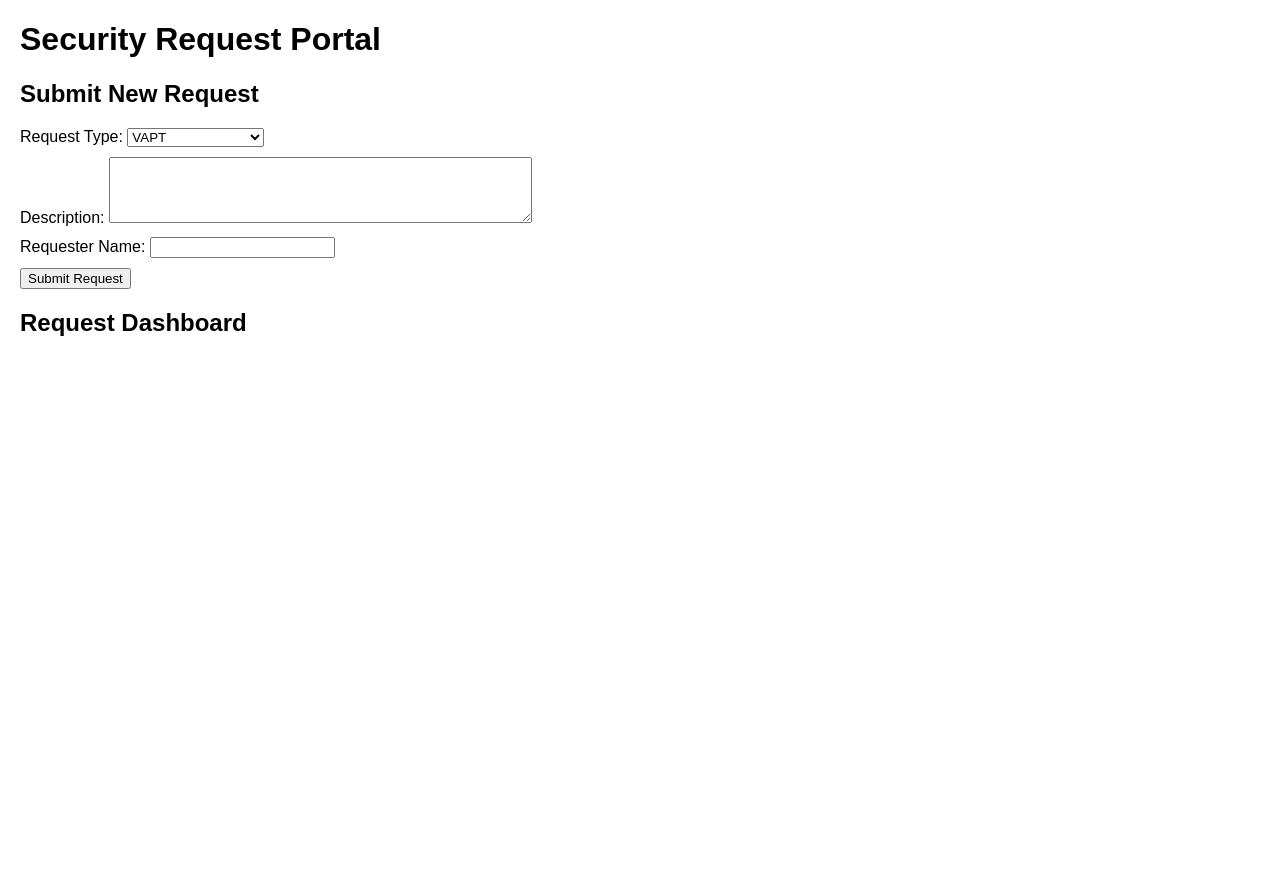
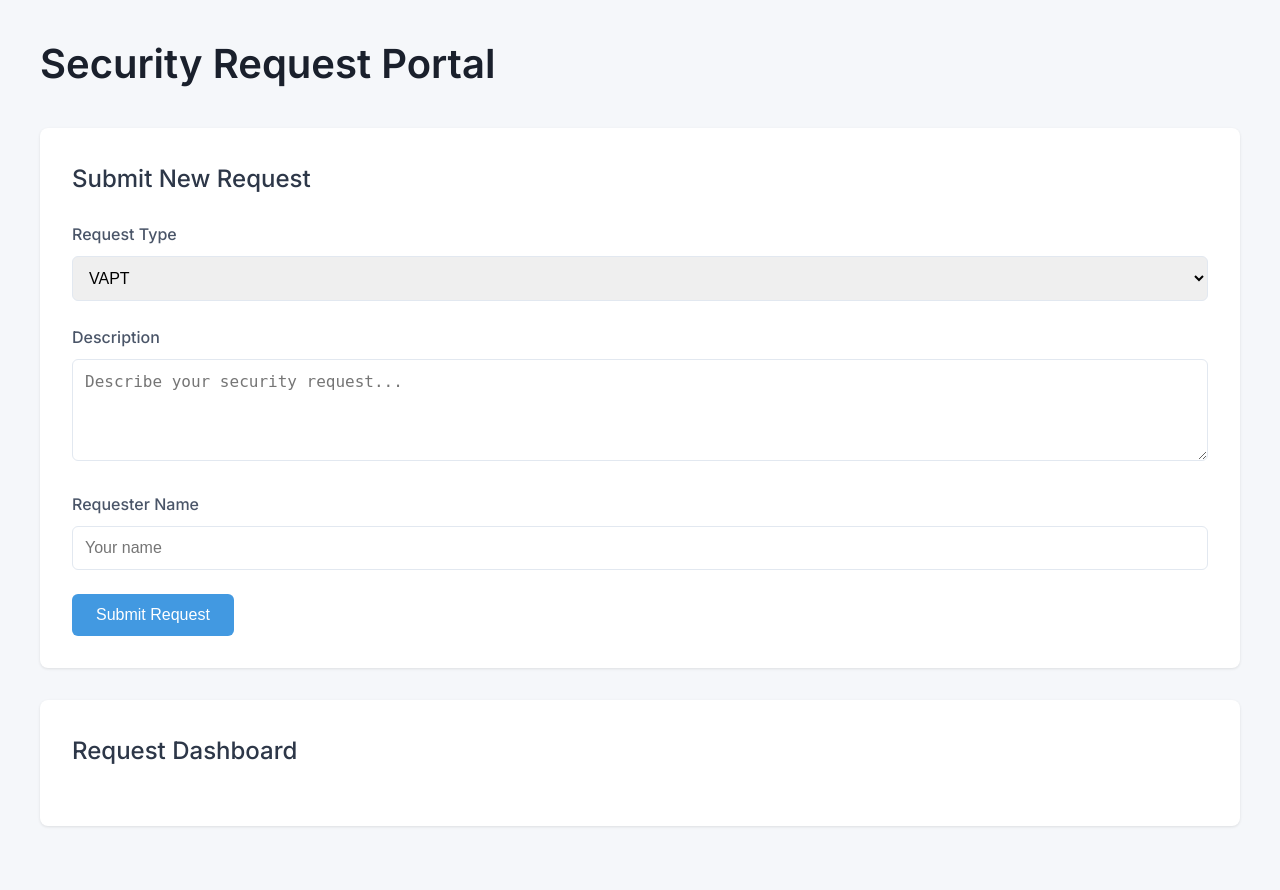
Before and after one commit to manirzp/helloworld, a Flask app: page / in a window 1280 px wide. Before the commit the page ends 336 px from the top, so only its background shows below. Run offline with Flask 3, Linux system fonts and the light colour scheme; data that the repository does not hold is empty.

Commit message:
Assistant checkpoint: Update UI with modern design and improved user experience
Assistant generated file changes:
- templates/index.html: Modernize UI with better styling and layout

---

User prompt:

UI looks very simple, make it more like modern app

Replit-Commit-Author: Assistant
Replit-Commit-Session-Id: 7d330310-36cd-4e83-a936-bd2b84ea22cd

```diff
--- a/templates/index.html
+++ b/templates/index.html
@@ -3,23 +3,118 @@
 <html>
 <head>
     <title>Security Request Portal</title>
+    <link href="https://fonts.googleapis.com/css2?family=Inter:wght@400;500;600&display=swap" rel="stylesheet">
     <style>
-        body { font-family: Arial, sans-serif; margin: 20px; }
-        .form-group { margin: 10px 0; }
-        .request-list { margin-top: 20px; }
-        .request-item { border: 1px solid #ddd; padding: 10px; margin: 10px 0; }
-        .status-pending { color: orange; }
-        .status-in-progress { color: blue; }
-        .status-completed { color: green; }
+        * { box-sizing: border-box; margin: 0; padding: 0; }
+        body {
+            font-family: 'Inter', sans-serif;
+            background: #f5f7fa;
+            color: #2d3748;
+            line-height: 1.6;
+            padding: 2rem;
+        }
+        .container {
+            max-width: 1200px;
+            margin: 0 auto;
+        }
+        h1 {
+            font-size: 2.5rem;
+            color: #1a202c;
+            margin-bottom: 2rem;
+            font-weight: 600;
+        }
+        h2 {
+            font-size: 1.5rem;
+            color: #2d3748;
+            margin-bottom: 1.5rem;
+            font-weight: 500;
+        }
+        .card {
+            background: white;
+            border-radius: 8px;
+            box-shadow: 0 1px 3px rgba(0,0,0,0.1);
+            padding: 2rem;
+            margin-bottom: 2rem;
+        }
+        .form-group {
+            margin-bottom: 1.5rem;
+        }
+        label {
+            display: block;
+            margin-bottom: 0.5rem;
+            font-weight: 500;
+            color: #4a5568;
+        }
+        select, input, textarea {
+            width: 100%;
+            padding: 0.75rem;
+            border: 1px solid #e2e8f0;
+            border-radius: 6px;
+            font-size: 1rem;
+            transition: border-color 0.2s;
+        }
+        select:focus, input:focus, textarea:focus {
+            outline: none;
+            border-color: #4299e1;
+            box-shadow: 0 0 0 3px rgba(66,153,225,0.1);
+        }
+        button {
+            background: #4299e1;
+            color: white;
+            border: none;
+            padding: 0.75rem 1.5rem;
+            border-radius: 6px;
+            font-size: 1rem;
+            cursor: pointer;
+            transition: background 0.2s;
+        }
+        button:hover {
+            background: #3182ce;
+        }
+        .request-item {
+            background: white;
+            border-radius: 8px;
+            padding: 1.5rem;
+            margin-bottom: 1rem;
+            box-shadow: 0 1px 3px rgba(0,0,0,0.1);
+            transition: transform 0.2s;
+        }
+        .request-item:hover {
+            transform: translateY(-2px);
+        }
+        .request-header {
+            display: flex;
+            justify-content: space-between;
+            align-items: center;
+            margin-bottom: 1rem;
+        }
+        .status-pending { color: #ed8936; }
+        .status-in-progress { color: #4299e1; }
+        .status-completed { color: #48bb78; }
+        select.status-select {
+            width: auto;
+            padding: 0.5rem;
+            margin-top: 0.5rem;
+        }
+        .badge {
+            padding: 0.25rem 0.75rem;
+            border-radius: 9999px;
+            font-size: 0.875rem;
+            font-weight: 500;
+        }
+        .badge-pending { background: #feebc8; color: #c05621; }
+        .badge-in-progress { background: #bee3f8; color: #2b6cb0; }
+        .badge-completed { background: #c6f6d5; color: #2f855a; }
     </style>
 </head>
 <body>
+    <div class="container">
         <h1>Security Request Portal</h1>
 
-    <div class="request-form">
+        <div class="card">
             <h2>Submit New Request</h2>
             <div class="form-group">
-            <label>Request Type:</label>
+                <label>Request Type</label>
                 <select id="requestType">
                     <option value="VAPT">VAPT</option>
                     <option value="Design Review">Design Review</option>
@@ -27,19 +122,20 @@
                 </select>
             </div>
             <div class="form-group">
-            <label>Description:</label>
-            <textarea id="description" rows="4" cols="50"></textarea>
+                <label>Description</label>
+                <textarea id="description" rows="4" placeholder="Describe your security request..."></textarea>
             </div>
             <div class="form-group">
-            <label>Requester Name:</label>
-            <input type="text" id="requester" />
+                <label>Requester Name</label>
+                <input type="text" id="requester" placeholder="Your name"/>
             </div>
             <button onclick="submitRequest()">Submit Request</button>
         </div>
 
-    <div class="request-list">
+        <div class="card">
             <h2>Request Dashboard</h2>
             <div id="requests"></div>
+        </div>
     </div>
 
     <script>
@@ -63,6 +159,10 @@
             });
         }
 
+        function getStatusBadgeClass(status) {
+            return `badge badge-${status.toLowerCase().replace(' ', '-')}`;
+        }
+
         function updateStatus(id, status) {
             fetch(`/api/requests/${id}`, {
                 method: 'PUT',
@@ -79,11 +179,13 @@
                     const container = document.getElementById('requests');
                     container.innerHTML = requests.map(req => `
                         <div class="request-item">
+                            <div class="request-header">
                                 <h3>${req.type}</h3>
+                                <span class="${getStatusBadgeClass(req.status)}">${req.status}</span>
+                            </div>
                             <p><strong>Requester:</strong> ${req.requester}</p>
                             <p><strong>Description:</strong> ${req.description}</p>
-                            <p><strong>Status:</strong> <span class="status-${req.status.toLowerCase()}">${req.status}</span></p>
-                            <select onchange="updateStatus(${req.id}, this.value)">
+                            <select class="status-select" onchange="updateStatus(${req.id}, this.value)">
                                 <option value="Pending" ${req.status === 'Pending' ? 'selected' : ''}>Pending</option>
                                 <option value="In Progress" ${req.status === 'In Progress' ? 'selected' : ''}>In Progress</option>
                                 <option value="Completed" ${req.status === 'Completed' ? 'selected' : ''}>Completed</option>
```
Lines whose indentation alone changed are shown as unchanged.
